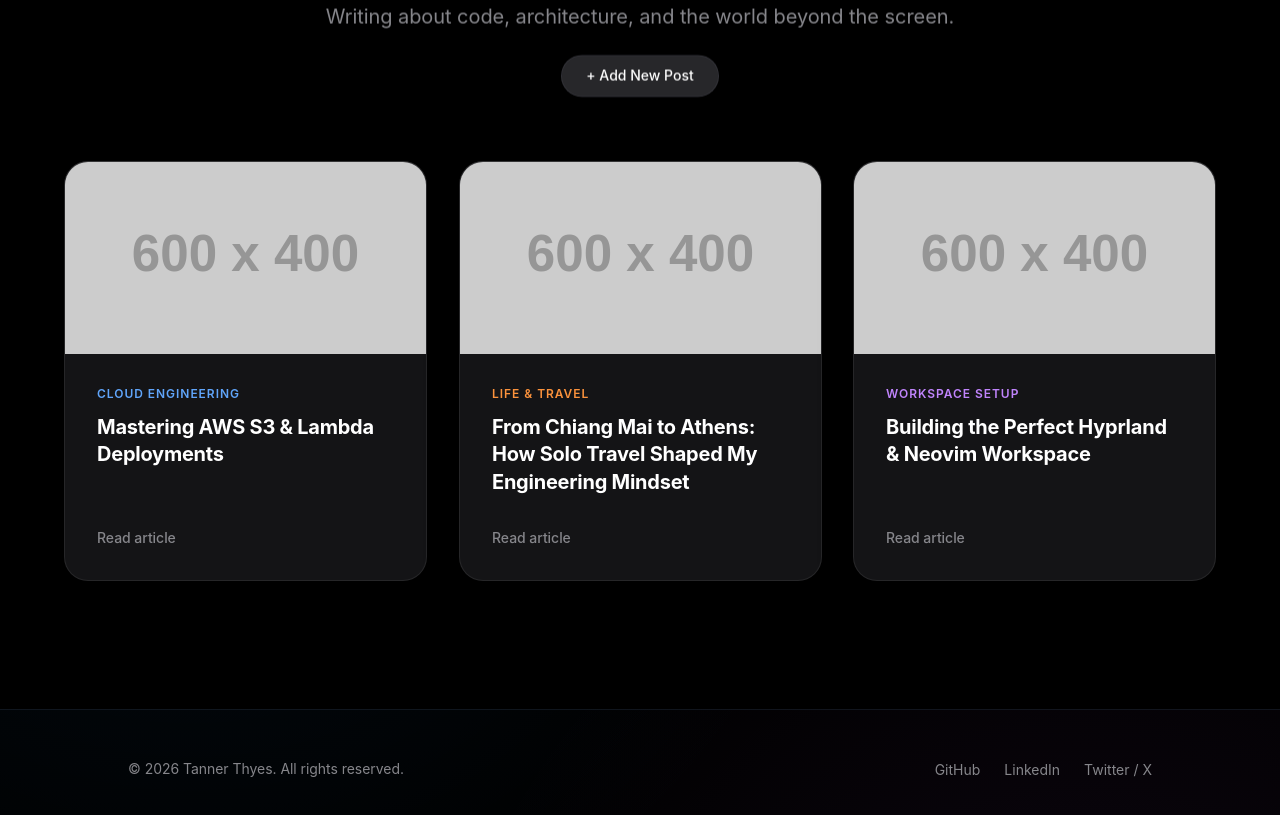
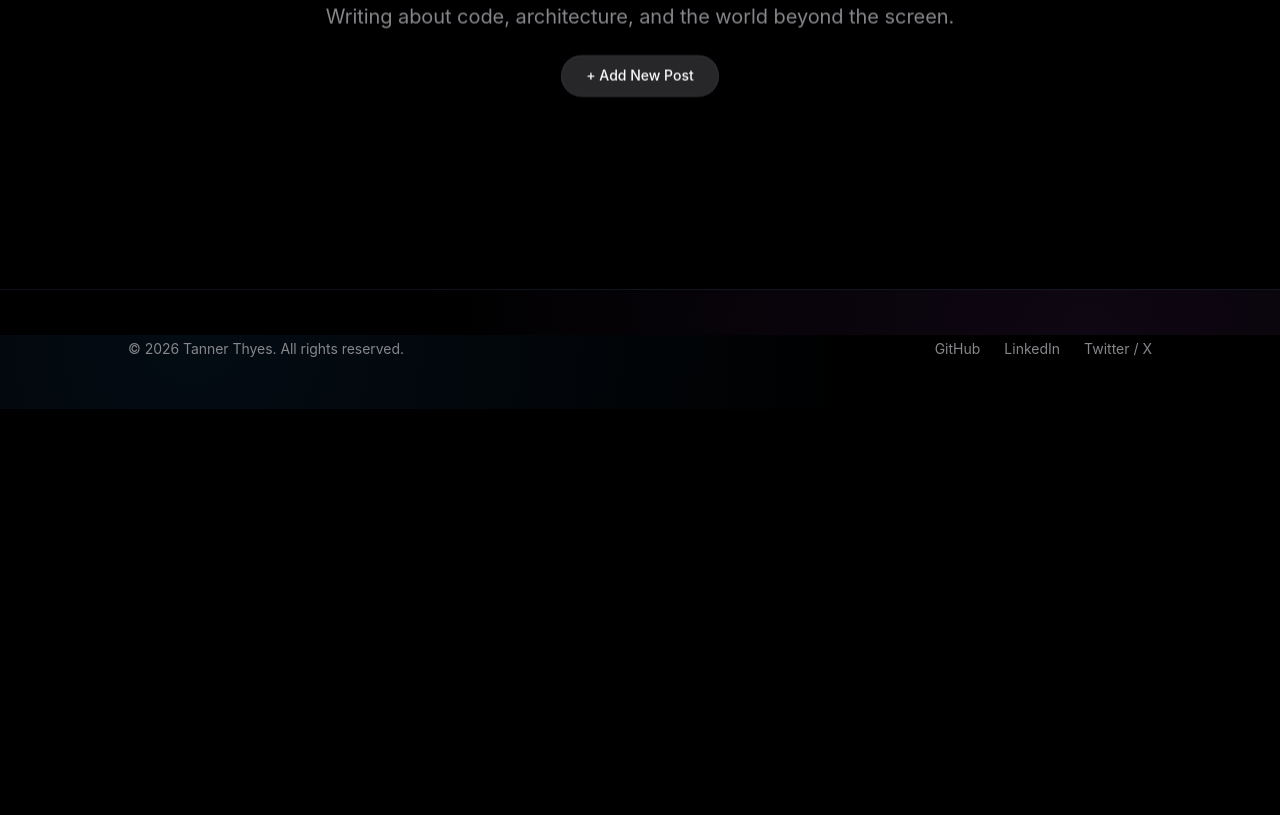
Before and after one commit to tannerjthyes/my-portfolio, a plain HTML site: page index.html in a window 1280 px wide. Shown: the part 2865-3680 px from the top of the page. After the commit the page ends 3274 px from the top, so only its background shows below. Drawn offline with nearby package versions, Linux system fonts and the light colour scheme; placeholder pictures from the web are drawn by us.

Commit message:
Clear initial placeholder test blogs

```diff
--- a/index.html
+++ b/index.html
@@ -146,7 +146,7 @@
         </div>
     </section>
 
-    <!-- Blog Section -->
+   <!-- Blog Section -->
     <section id="blog" class="py-32 px-6 bg-black">
         <div class="max-w-6xl mx-auto">
             <div class="flex flex-col items-center mb-16 reveal-up">
@@ -190,60 +190,9 @@
                 </form>
             </div>
 
+            <!-- Dynamic Posts Grid -->
             <div id="blog-grid" class="grid grid-cols-1 md:grid-cols-3 gap-8">
-                <a href="blog-post.html?post=aws-lambda" class="group block reveal-up">
-                    <div class="apple-card overflow-hidden h-full flex flex-col">
-                        <div class="h-48 w-full bg-zinc-800 relative overflow-hidden">
-                            <img src="https://placehold.co/600x400/18181b/ffffff?text=AWS+Architecture" alt="AWS Post" loading="lazy" class="w-full h-full object-cover group-hover:scale-105 transition-transform duration-700">
-                        </div>
-                        <div class="p-8 flex-grow flex flex-col justify-between">
-                            <div>
-                                <p class="text-xs font-semibold text-blue-400 uppercase tracking-wider mb-3">Cloud Engineering</p>
-                                <h3 class="text-xl font-bold text-white mb-4 leading-snug group-hover:text-blue-400 transition-colors">Mastering AWS S3 & Lambda Deployments</h3>
-                            </div>
-                            <p class="text-[#86868b] text-sm mt-4 font-medium flex items-center">
-                                Read article
-                                <svg class="w-4 h-4 ml-1 opacity-0 group-hover:opacity-100 group-hover:translate-x-1 transition-all" fill="none" stroke="currentColor" viewBox="0 0 24 24"><path stroke-linecap="round" stroke-linejoin="round" stroke-width="2" d="M9 5l7 7-7 7"></path></svg>
-                            </p>
-                        </div>
-                    </div>
-                </a>
-
-                <a href="blog-post.html?post=solo-travel" class="group block reveal-up delay-100">
-                    <div class="apple-card overflow-hidden h-full flex flex-col">
-                        <div class="h-48 w-full bg-zinc-800 relative overflow-hidden">
-                            <img src="https://placehold.co/600x400/18181b/ffffff?text=Solo+Travel" alt="Travel Post" loading="lazy" class="w-full h-full object-cover group-hover:scale-105 transition-transform duration-700">
-                        </div>
-                        <div class="p-8 flex-grow flex flex-col justify-between">
-                            <div>
-                                <p class="text-xs font-semibold text-orange-400 uppercase tracking-wider mb-3">Life & Travel</p>
-                                <h3 class="text-xl font-bold text-white mb-4 leading-snug group-hover:text-orange-400 transition-colors">From Chiang Mai to Athens: How Solo Travel Shaped My Engineering Mindset</h3>
-                            </div>
-                            <p class="text-[#86868b] text-sm mt-4 font-medium flex items-center">
-                                Read article
-                                <svg class="w-4 h-4 ml-1 opacity-0 group-hover:opacity-100 group-hover:translate-x-1 transition-all" fill="none" stroke="currentColor" viewBox="0 0 24 24"><path stroke-linecap="round" stroke-linejoin="round" stroke-width="2" d="M9 5l7 7-7 7"></path></svg>
-                            </p>
-                        </div>
-                    </div>
-                </a>
-
-                <a href="blog-post.html?post=hyprland-neovim" class="group block reveal-up delay-200">
-                    <div class="apple-card overflow-hidden h-full flex flex-col">
-                        <div class="h-48 w-full bg-zinc-800 relative overflow-hidden">
-                            <img src="https://placehold.co/600x400/18181b/ffffff?text=Linux+Workspace" alt="Linux Post" loading="lazy" class="w-full h-full object-cover group-hover:scale-105 transition-transform duration-700">
-                        </div>
-                        <div class="p-8 flex-grow flex flex-col justify-between">
-                            <div>
-                                <p class="text-xs font-semibold text-purple-400 uppercase tracking-wider mb-3">Workspace Setup</p>
-                                <h3 class="text-xl font-bold text-white mb-4 leading-snug group-hover:text-purple-400 transition-colors">Building the Perfect Hyprland & Neovim Workspace</h3>
-                            </div>
-                            <p class="text-[#86868b] text-sm mt-4 font-medium flex items-center">
-                                Read article
-                                <svg class="w-4 h-4 ml-1 opacity-0 group-hover:opacity-100 group-hover:translate-x-1 transition-all" fill="none" stroke="currentColor" viewBox="0 0 24 24"><path stroke-linecap="round" stroke-linejoin="round" stroke-width="2" d="M9 5l7 7-7 7"></path></svg>
-                            </p>
-                        </div>
-                    </div>
-                </a>
+                <!-- Posts published via the form will populate here -->
             </div>
         </div>
     </section>
```
